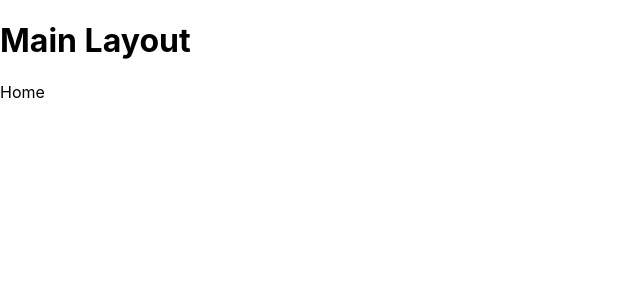
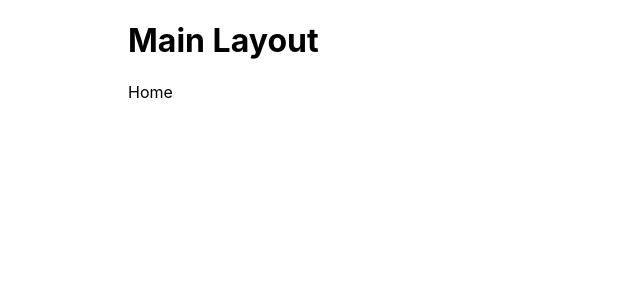
Before and after one commit to vanister/mat-do, a React (Create React App) app: page / in a window 1280 px wide. Shown: the top 300 px of the page, without its empty margins (0-640 px from the left). Built offline with nearby package versions, Linux system fonts and the light colour scheme.

Commit message:
Added root styles

```diff
--- a/src/index.scss
+++ b/src/index.scss
@@ -11,3 +11,11 @@ code {
   font-family: source-code-pro, Menlo, Monaco, Consolas, 'Courier New',
     monospace;
 }
+
+#root {
+  display: flex;
+  margin: 0 auto;
+  padding: 0 1rem;
+  max-width: 1024px;
+  min-width: 420px;
+}
```
